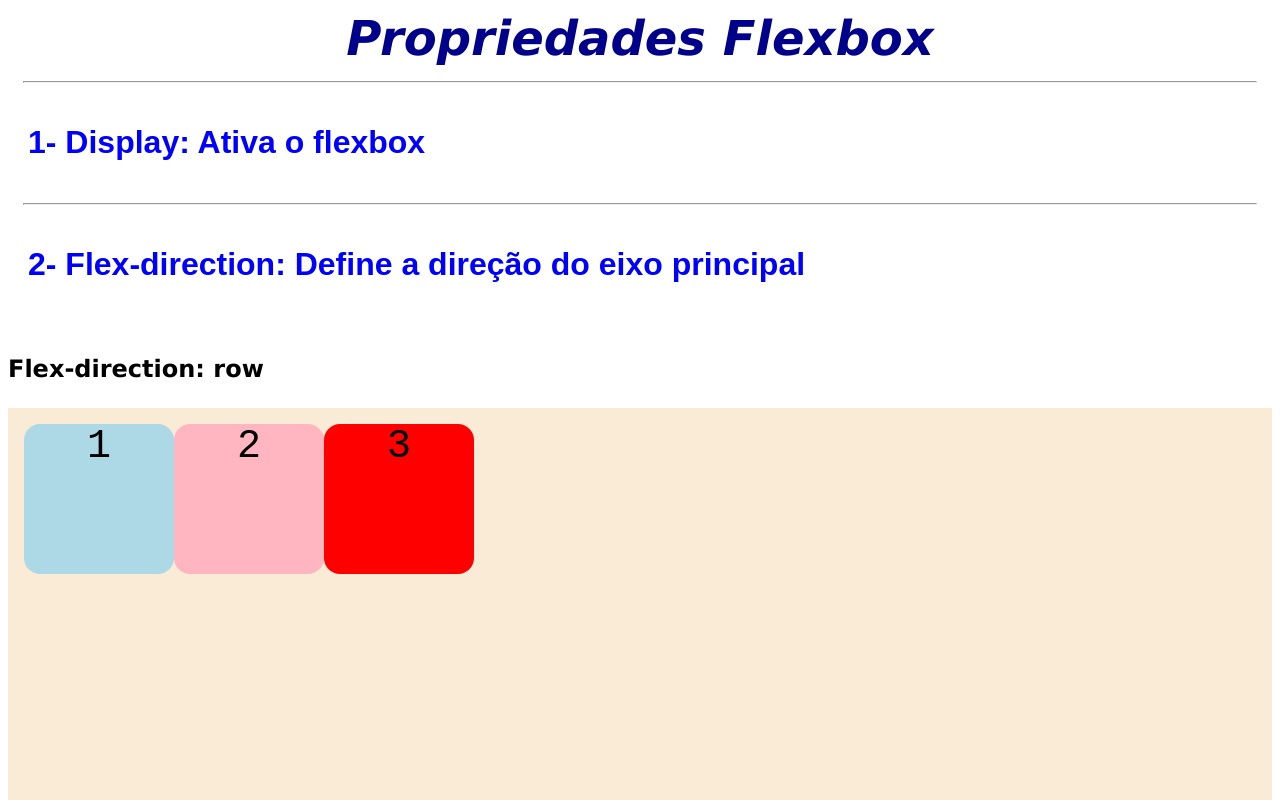
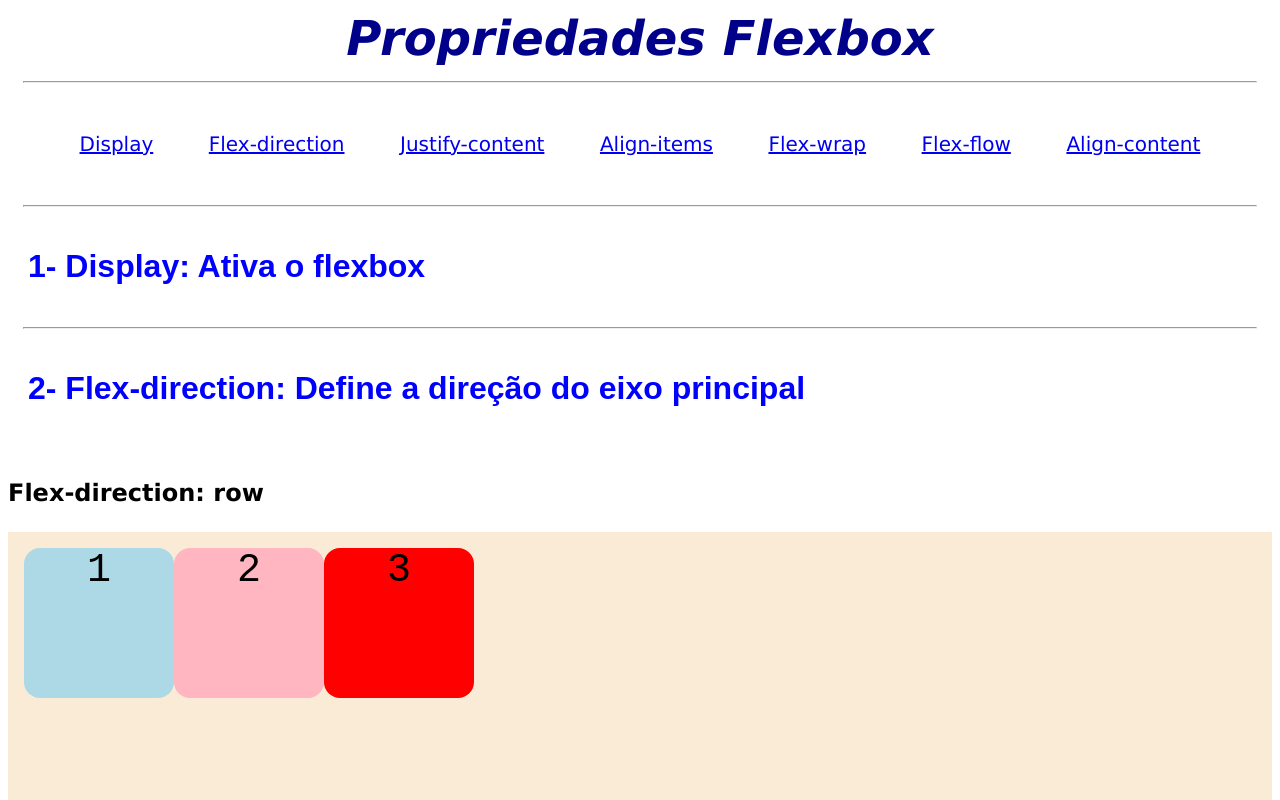
Before and after one commit to danilinhotj187/css-flexbox, a plain HTML site: page index.html in a window 1280 px wide. Shown: the top 800 px of the page. Drawn offline with Linux system fonts and the light colour scheme.

Commit message:
confortavel menu de navegação superior

```diff
--- a/index.html
+++ b/index.html
@@ -14,12 +14,36 @@
     <h1 class="titulo-pagina">Propriedades Flexbox</h1>
 
     <hr>
+    <nav>
+        <ul class="navegador">
+            <li class="display">
+                <a href="#display">Display</a> </li>
 
-    <h1 class="nome-da-propriedade">1- Display: Ativa o flexbox</h1>
+                <li class="flex-direction">
+                <a href="#flex-direction">Flex-direction</a> </li>
+
+               <li class="justify-content">
+                 <a href="#justify-content">Justify-content</a> </li>
+
+                 <li class="align-items">
+                <a href="#align-items">Align-items</a> </li>
+
+                <li class="flex-wrap"> <a href="#flex-wrap">Flex-wrap</a> </li>
+
+               <li class="flex-flow"> <a href="#flex-flow">Flex-flow</a> </li>
+
+               <li class="align-content"> <a href="#align-content">Align-content</a>
+            </li>
+        </ul>
+    </nav>
 
     <hr>
 
-    <h1 class="nome-da-propriedade">2- Flex-direction: Define a direção do eixo principal</h1>
+    <h1 class="nome-da-propriedade" id="display">1- Display: Ativa o flexbox</h1>
+
+    <hr>
+
+    <h1 class="nome-da-propriedade" id="flex-direction">2- Flex-direction: Define a direção do eixo principal</h1>
 
     <h2 class="valor-da-propriedade">Flex-direction: row</h2>
     <main class="container-row">
@@ -50,7 +74,7 @@
     </main>
 
 
-    <h1 class="nome-da-propriedade">3- justify-content: serve para alinhar os objetos no eixo principal
+    <h1 class="nome-da-propriedade" id="justify-content">3- justify-content: serve para alinhar os objetos no eixo principal
     </h1>
 
     <h2 class="valor-da-propriedade">justify-content: center</h2>
@@ -96,7 +120,7 @@
     </main>
 
 
-    <h1 class="nome-da-propriedade">4- align items:alinhar os elementos nom eixo perpendicular</h1>
+    <h1 class="nome-da-propriedade" id="align-items">4- align items:alinhar os elementos nom eixo perpendicular</h1>
 
     <h2 class="valor-da-propriedade">align-items:center</h2>
     <main class="align-items-center">
@@ -134,7 +158,7 @@
     </main>
 
 
-    <h1 class="nome-da-propriedade">5- flex-wrap - serve para decidir se os elementos irão para a linha de baixo quando chegar ao final do container, ou se eles ficarão espremidos</h1>
+    <h1 class="nome-da-propriedade" id="flex-wrap">5- flex-wrap - serve para decidir se os elementos irão para a linha de baixo quando chegar ao final do container, ou se eles ficarão espremidos</h1>
 
     <h2 class="valor-da-propriedade">flex-wrap: nowrap</h2>
     <main class="container-flexwrap-nowrap">
@@ -185,7 +209,7 @@
     </main>
 
 
-    <h1 class="nome-da-propriedade-shorthand">6- flex-flow (SHORTHAND) - atalho para as propriedades flex-direction+flex-wrap</h1>
+    <h1 class="nome-da-propriedade-shorthand" id="flex-flow">6- flex-flow (SHORTHAND) - atalho para as propriedades flex-direction+flex-wrap</h1>
 
     <h2 class="valor-da-propriedade">flex-flow: row nowrap</h2>
     <main class="container-flexflow-row-nowrap">
@@ -204,7 +228,7 @@
     </main>
 
 
-    <h1 class="nome-da-propriedade">7- align-content: quando houver quebra de linha (ou seja, o flex-wrap) e nós queremos alinhar os elementos no eixo perpendicular/secundário</h1>
+    <h1 class="nome-da-propriedade" id="align-content">7- align-content: quando houver quebra de linha (ou seja, o flex-wrap) e nós queremos alinhar os elementos no eixo perpendicular/secundário</h1>
 
     <h2 class="valor-da-propriedade">align-content: center</h2>
     <main class="container-align-content-center">
--- a/style.css
+++ b/style.css
@@ -408,3 +408,60 @@ hr{
     padding: 16px;
     height: 500px;
 }
+
+.navegador{
+    display: flex;
+    flex-direction: row;
+    justify-content: space-evenly;
+    align-items: center;
+    flex-wrap: nowrap;
+    align-content:space-evenly;
+    /* indiferente */
+    padding: 16px;
+    height: 50px;
+    list-style: none;
+    font-size: 20px;
+    font-family: 'Lucida Sans', 'Lucida Sans Regular', 'Lucida Grande', 'Lucida Sans Unicode', Geneva, Verdana, sans-serif;
+}
+
+.display:hover{
+    background-color:deepskyblue;
+    padding: 10px;
+    border-radius: 5px;
+}
+
+.flex-direction:hover{
+    background-color:deepskyblue;
+    padding: 10px;
+    border-radius: 5px;
+}
+
+.justify-content:hover{
+    background-color:deepskyblue;
+    padding: 10px;
+    border-radius: 5px;
+}
+
+.align-items:hover{
+    background-color:deepskyblue;
+    padding: 10px;
+    border-radius: 5px;
+}
+
+.flex-wrap:hover{
+    background-color:deepskyblue;
+    padding: 10px;
+    border-radius: 5px;
+}
+
+.flex-flow:hover{
+    background-color:deepskyblue;
+    padding: 10px;
+    border-radius: 5px;
+}
+
+.align-content:hover{
+    background-color:deepskyblue;
+    padding: 10px;
+    border-radius: 5px;
+}
```
